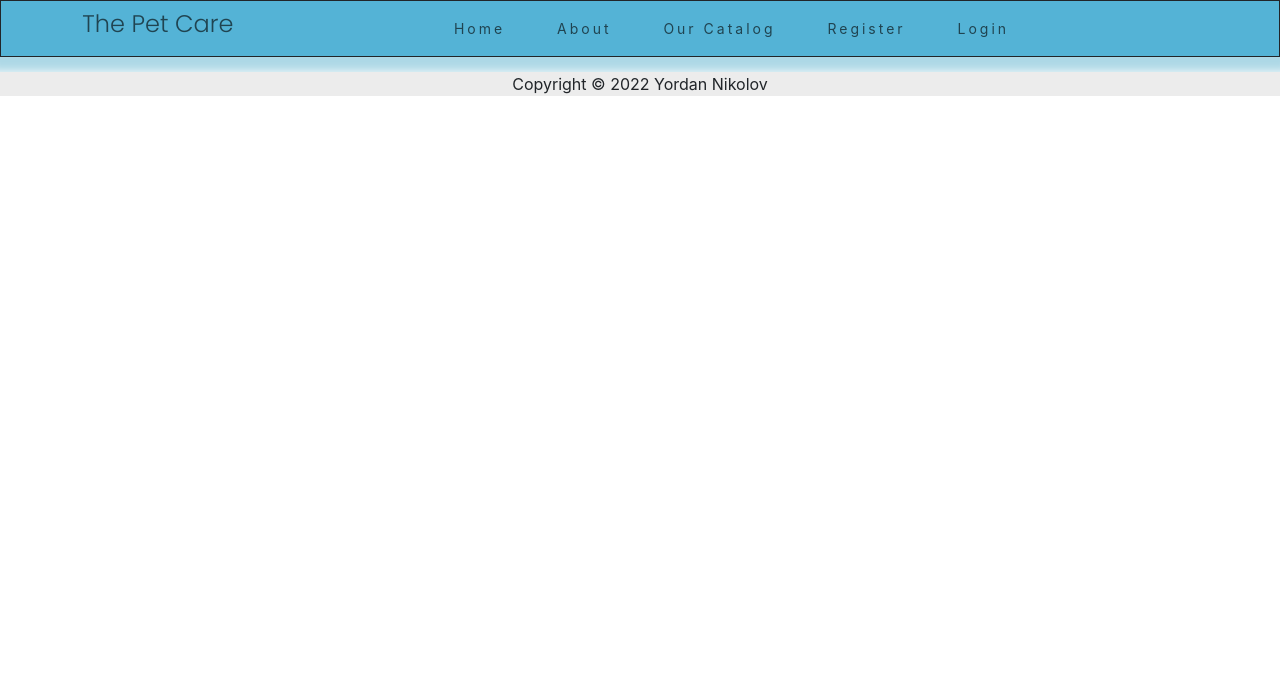
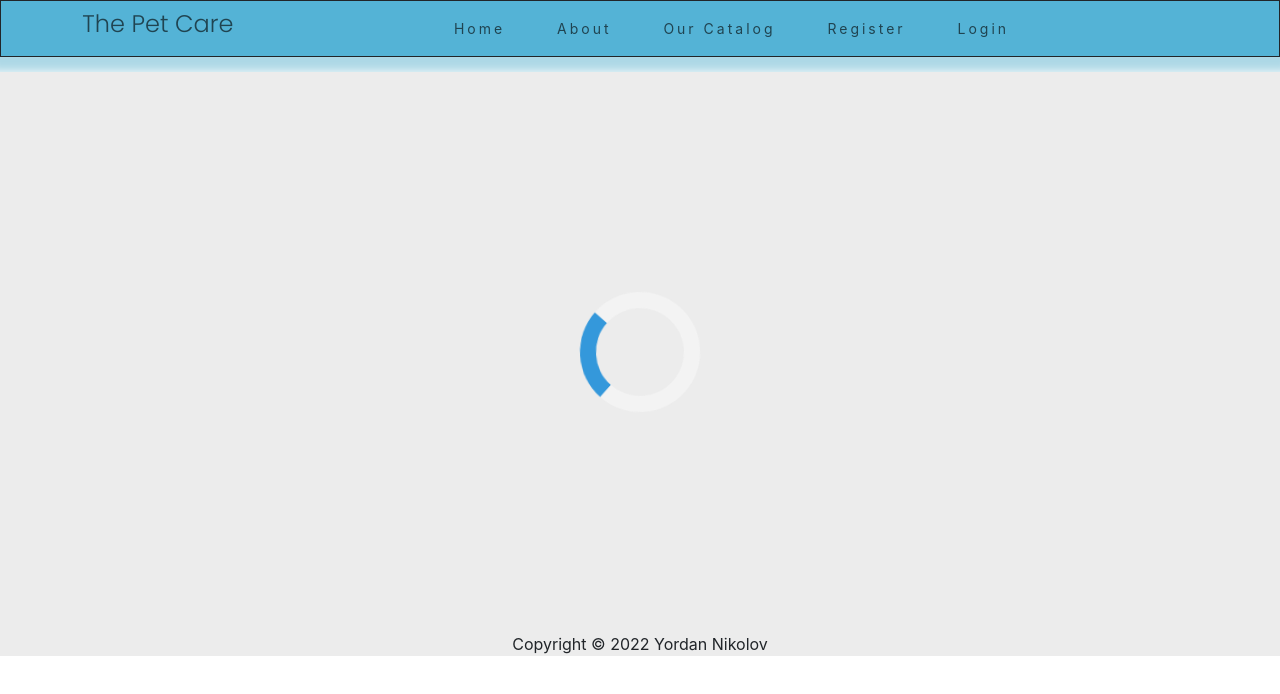
Before and after one commit to nlotoo/Pet-HUB-Application, a React (Create React App) app in the folder client/: page /our-catalog in a window 1280 px wide. Shown: the top 694 px of the page. Built offline with nearby package versions, Linux system fonts and the light colour scheme.

Commit message:
integrate hoc and sanitation

```diff
--- a/client/src/App.js
+++ b/client/src/App.js
@@ -4,11 +4,12 @@ import { Route, Routes } from 'react-router-dom';
 import '../src/App.css'
 
 import NavigationBar from './Components/core/NavigationBar/NavigationBar';
-import HomePage from './Components/core/HomePage/HomePage'
+import HomePage from './Components/core/HomePage/HomePage';
 import Footer from './Components/core/Footer/Footer';
 import AboutUsPage from './Components/AboutUsPage/AboutUsPage';
-import LoginPage from './Components/auth/LoginPage/LoginPage'
-import SignUpPage from './Components/auth/SignUpPage/SingUpPage'
+import OurCatalog from './Components/OurCatalog/OurCatalog';
+import LoginPage from './Components/auth/LoginPage/LoginPage';
+import SignUpPage from './Components/auth/SignUpPage/SingUpPage';
 
 import Logout from './Components/auth/Logout/Logout';
 import ProfilePage from './Components/ProfileComponents/ProfilePage/ProfilePage';
@@ -27,6 +28,8 @@ const App = () => {
         <Routes>
           <Route path='/about-us' element={<AboutUsPage />} />
           <Route path='/' element={<HomePage />} />
+          <Route path='/our-catalog' element={<OurCatalog />} />
+
           <Route path='/home-page-banner' element={<HomePage />} />
           <Route path='/home-page' element={<HomePage />} />
           <Route path='/login' element={<LoginPage />} />
--- a/client/src/Components/AboutUsPage/aboutUs.css
+++ b/client/src/Components/AboutUsPage/aboutUs.css
@@ -53,6 +53,7 @@
 
 
     }
+    p
 
     .pets-about-us-wraper {
 
--- /dev/null
+++ b/client/src/Components/OurCatalog/OurCatalog.js
@@ -0,0 +1,13 @@
+
+import isAuthHOC from '../../services/HOC'
+import './our-catalog.css'
+
+
+const OurCatalog = () => {
+
+    return (<div className='loader-wraper'>
+        <div className='loader'></div>
+    </div>)
+}
+
+export default isAuthHOC(OurCatalog)
--- /dev/null
+++ b/client/src/Components/OurCatalog/our-catalog.css
@@ -0,0 +1,16 @@
+.loader {
+
+
+    border: 16px solid #f3f3f3;
+    border-radius: 50%;
+    border-top: 16px solid #3498db;
+    width: 120px;
+    height: 120px;
+    -webkit-animation: spin 2s linear infinite;
+    /* Safari */
+    animation: spin 2s linear infinite;
+}
+
+.loader-wraper{
+    height: 560px;
+}
--- a/client/src/Components/ProfileComponents/PetsCatalog/PetsCard/PetsCard.js
+++ b/client/src/Components/ProfileComponents/PetsCatalog/PetsCard/PetsCard.js
@@ -13,7 +13,6 @@ const PetsCard = (data) => {
     } else {
         return data.userPetData
             .map((x, i) => {
-                console.log(x.petPhoto)
                 return (
                     <div id="pet-card" className='pets-card' key={x.petName + i}>
                         <h2 id="petHeadig-class">{x.petName}</h2>
--- a/client/src/Components/core/NavigationBar/NavigationBar.css
+++ b/client/src/Components/core/NavigationBar/NavigationBar.css
@@ -3,6 +3,9 @@
     padding: 0;
     box-sizing: border-box;
 }
+
+
+
 
 .navigation-bar {
     display: flex;
--- a/client/src/Components/core/NavigationBar/NavigationBar.js
+++ b/client/src/Components/core/NavigationBar/NavigationBar.js
@@ -56,7 +56,7 @@ const NavigationBar = () => {
             <ul className='nav-links-desktop' >
                 <li><Link to="/">Home</Link></li>
                 <li><Link to="/about-us">About</Link></li>
-                <li><Link aria-disabled='true' to="/our-catalog">Our Catalog</Link></li>
+                <li><Link className='disabled' to="/our-catalog">Our Catalog</Link></li>
                 {isLoged && <li><Link to="/user-profile">Profile</Link></li>}
                 {isLoged && <li><Link to="/pets-catalog">Pets Catalog</Link></li>}
                 {isLoged && <li><Link to="/create-new-pet">Add new pet</Link></li>}
--- /dev/null
+++ b/client/src/services/HOC.js
@@ -0,0 +1,14 @@
+import React from 'react';
+
+
+const isAuthHOC = (OrgiinalComponent) => {
+
+    return (data) => {
+
+        console.log('i`m in HOC')
+
+        return <OrgiinalComponent {...data} />;
+    }
+}
+
+export default isAuthHOC
```
Also changed, not shown: client/src/Components/AboutUsPage/AboutUsPage.js (+6 -4 lines).
